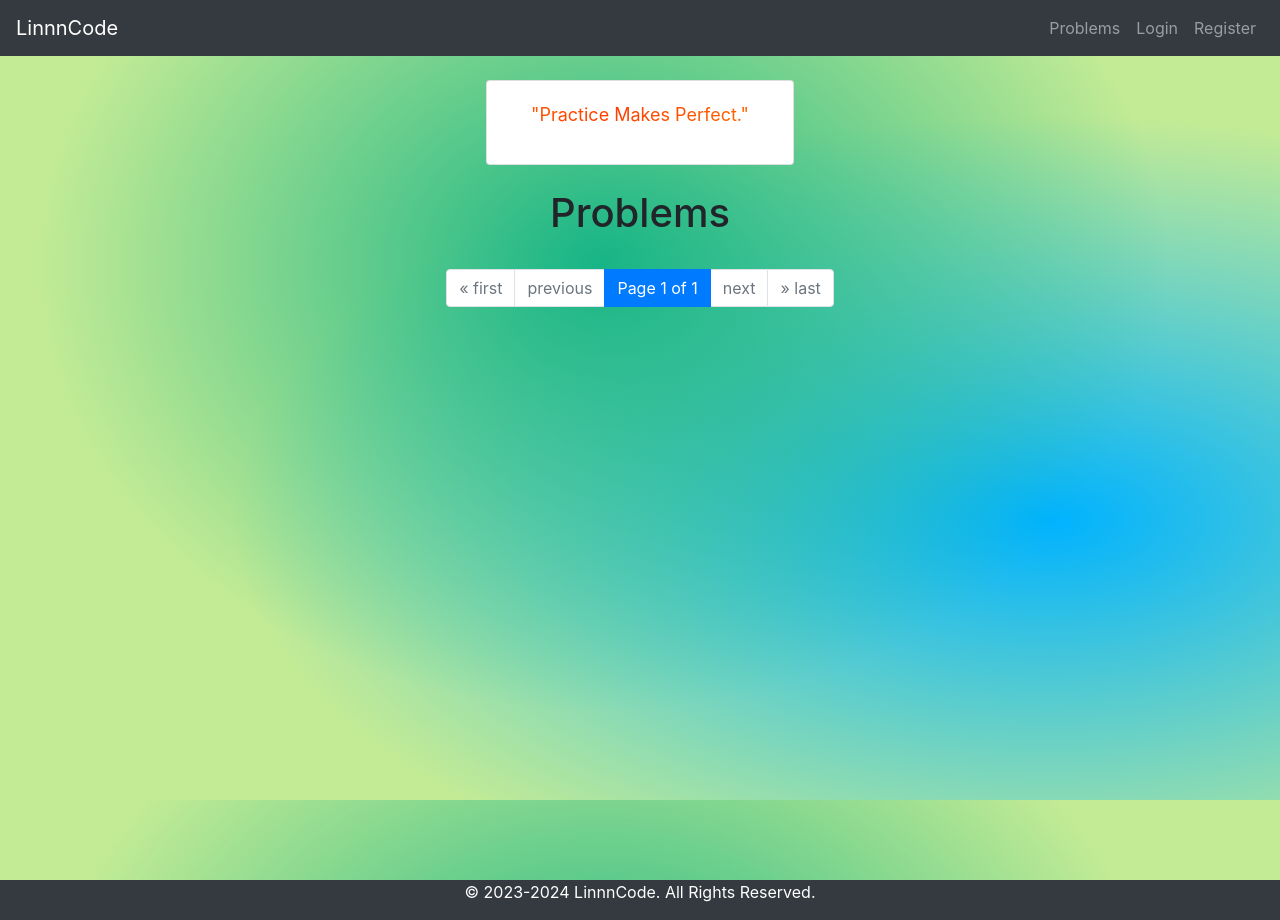
After one commit to Serenity0204/LinnnCode, a Django app: page /problems/ in a window 1280 px wide. The commit adds this page. Run offline with Django 3.2, Linux system fonts and the light colour scheme; data that the repository does not hold is empty; some libraries are stand-ins or nearby versions.

```diff
--- a/linnncode/admin.py
+++ b/linnncode/admin.py
@@ -1,3 +1,5 @@
 from django.contrib import admin
+from .models import Problem
 
 # Register your models here.
+admin.site.register(Problem)
--- /dev/null
+++ b/linnncode/forms.py
@@ -0,0 +1,5 @@
+from django import forms
+
+
+class CodeForm(forms.Form):
+    code = forms.CharField(widget=forms.Textarea)
--- /dev/null
+++ b/linnncode/templates/problem.html
@@ -0,0 +1,109 @@
+{% extends 'base.html' %}
+
+{% block content %}
+
+<div class="d-flex justify-content-center mt-4">
+  <div class="card bg-gray">
+      <div class="card-body">
+          <p id="typing-text" class="text-center px-4 flame-text" style="font-size: 18px;"></p>
+      </div>
+  </div>
+</div>
+
+<style>
+  @keyframes flaming {
+      0% {
+          background-position: 0 50%;
+      }
+
+      50% {
+          background-position: 100% 50%;
+      }
+
+      100% {
+          background-position: 0 50%;
+      }
+  }
+
+  .flame-text {
+      background-image: linear-gradient(-45deg, #ff9100, #ff3e00, #ff9100);
+      background-size: 200% 100%;
+      color: transparent;
+      -webkit-background-clip: text;
+      background-clip: text;
+      animation: flaming 2s linear infinite;
+  }
+
+  .card {
+      display: flex;
+      flex-direction: column;
+      justify-content: space-between;
+      height: 100%;
+  }
+</style>
+
+<script>
+  const text = "\"Practice Makes Perfect.\"";
+  let index = 0;
+  let typingInterval;
+
+  function typeText() {
+      if (index < text.length) {
+          const typingElement = document.getElementById('typing-text');
+          typingElement.innerHTML += text.charAt(index);
+          index++;
+          typingInterval = setTimeout(typeText, 50); // Adjust typing speed (milliseconds)
+      }
+  }
+
+  window.addEventListener('DOMContentLoaded', () => {
+      typeText();
+  });
+</script>
+<div class="row">
+  <div class="col-md-12">
+      <h1 class="text-center mt-4">Problems</h1>
+  </div>
+</div>
+
+
+<div class="row justify-content-center">
+  {% for problem in problems %}
+    <div class="col-lg-4 col-md-6 col-sm-12 mt-4">
+      <div class="card h-100">
+        <div class="card-body d-flex flex-column align-items-center">
+          <h5 class="card-title text-center" style="white-space: normal;">{{ problem.title }}</h5>
+        </div>
+        <div class="card-footer bg-white border-top-0">
+          <a href="{% url 'problem_detail' problem.id %}" class="btn btn-primary btn-block">View Problem</a>
+        </div>
+      </div>
+    </div>
+  {% endfor %}
+</div>
+
+<div class="d-flex justify-content-center mt-4"> <!-- Added 'mt-4' for top margin -->
+  <nav aria-label="Page navigation">
+      <ul class="pagination">
+          {% if problems.has_previous %}
+              <li class="page-item"><a class="page-link" href="?page=1">&laquo; first</a></li>
+              <li class="page-item"><a class="page-link" href="?page={{ problems.previous_page_number }}">previous</a></li>
+          {% else %}
+              <li class="page-item disabled"><a class="page-link">&laquo; first</a></li>
+              <li class="page-item disabled"><a class="page-link">previous</a></li>
+          {% endif %}
+
+          <li class="page-item active"><a class="page-link">Page {{ problems.number }} of {{ problems.paginator.num_pages }}</a></li>
+
+          {% if problems.has_next %}
+              <li class="page-item"><a class="page-link" href="?page={{ problems.next_page_number }}">next</a></li>
+              <li class="page-item"><a class="page-link" href="?page={{ problems.paginator.num_pages }}">&raquo; last</a></li>
+          {% else %}
+              <li class="page-item disabled"><a class="page-link">next</a></li>
+              <li class="page-item disabled"><a class="page-link">&raquo; last</a></li>
+          {% endif %}
+      </ul>
+  </nav>
+</div>
+
+{% endblock %}
--- a/linnncode/urls.py
+++ b/linnncode/urls.py
@@ -6,4 +6,8 @@ urlpatterns = [
     path("login/", views.login_view, name="login"),
     path("register/", views.register_view, name="register"),
     path("logout/", views.logout_view, name="logout"),
+    path("problems/", views.problem_view, name="problems"),
+    path(
+        "problems/<int:problem_id>/", views.problem_detail_view, name="problem_detail"
+    ),
 ]
--- a/linnncode/views.py
+++ b/linnncode/views.py
@@ -4,6 +4,9 @@ from django.contrib.auth.decorators import login_required
 from django.contrib.auth.models import User
 from django.db import IntegrityError
 from django.contrib import messages
+from .models import Problem
+from django.core.paginator import Paginator
+from .forms import CodeForm
 
 
 def home_view(request):
@@ -67,3 +70,23 @@ def logout_view(request):
     logout(request)
     messages.success(request, "User Logged Out")
     return redirect("login")
+
+
+def problem_view(request):
+    request.session.set_expiry(900)
+    problems_list = Problem.objects.all().order_by("id")
+
+    paginator = Paginator(problems_list, 5)  # Show 5 problems per page.
+    page_number = request.GET.get("page")
+    problems = paginator.get_page(page_number)
+
+    context = {"problems": problems}
+    return render(request, "problem.html", context)
+
+
+@login_required(login_url="login")
+def problem_detail_view(request, problem_id):
+    request.session.set_expiry(900)
+    problem = Problem.objects.get(id=problem_id)
+    context = {"problem": problem}
+    return render(request, "problem_detail.html", context)
--- a/mysite/templates/base.html
+++ b/mysite/templates/base.html
@@ -72,6 +72,9 @@
       <div class="collapse navbar-collapse" id="navbarNav">
         <ul class="navbar-nav ml-auto">
           <!-- Added ml-auto class -->
+          <li class="nav-item">
+            <a class="nav-link" href="{% url 'problems' %}">Problems</a>
+          </li>
           {% if user.is_authenticated %}
           <li class="nav-item">
             <a class="nav-link" href="{% url 'logout' %}">Logout</a>
```
Also changed, not shown: linnncode/models.py (+6 -1 lines), linnncode/templates/problem_detail.html (added, +53 -0 lines), linnncode/migrations/0001_initial.py (added), 1 other file.
